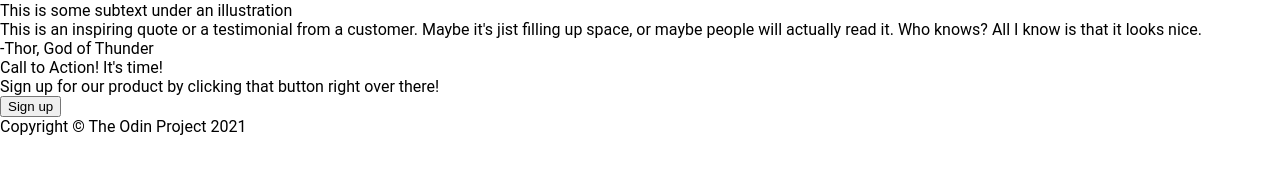
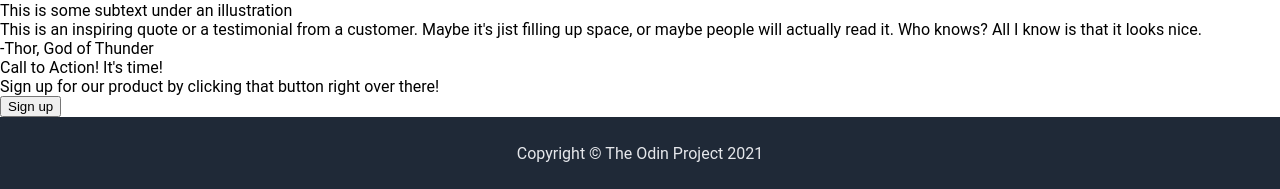
Before and after one commit to Groversaahab/CSS_project_0, a plain HTML site: page index.html in a window 1280 px wide. Shown: the part 1286-1475 px from the top of the page. Before the commit the page ends 1422 px from the top, so only its background shows below. Drawn offline with Linux system fonts and the light colour scheme.

Commit message:
Completed beautifying the footer

```diff
--- a/style.css
+++ b/style.css
@@ -78,3 +78,16 @@ a {
     height: 200px;
     flex-basis: 350px;
 }
+
+.footer {
+    display: flex;
+    justify-content: center;
+    align-items: center;
+    height: 72px;
+    background-color: #1f2937;
+}
+
+.footer .text {
+    color: #e5e7eb;
+
+}
```
